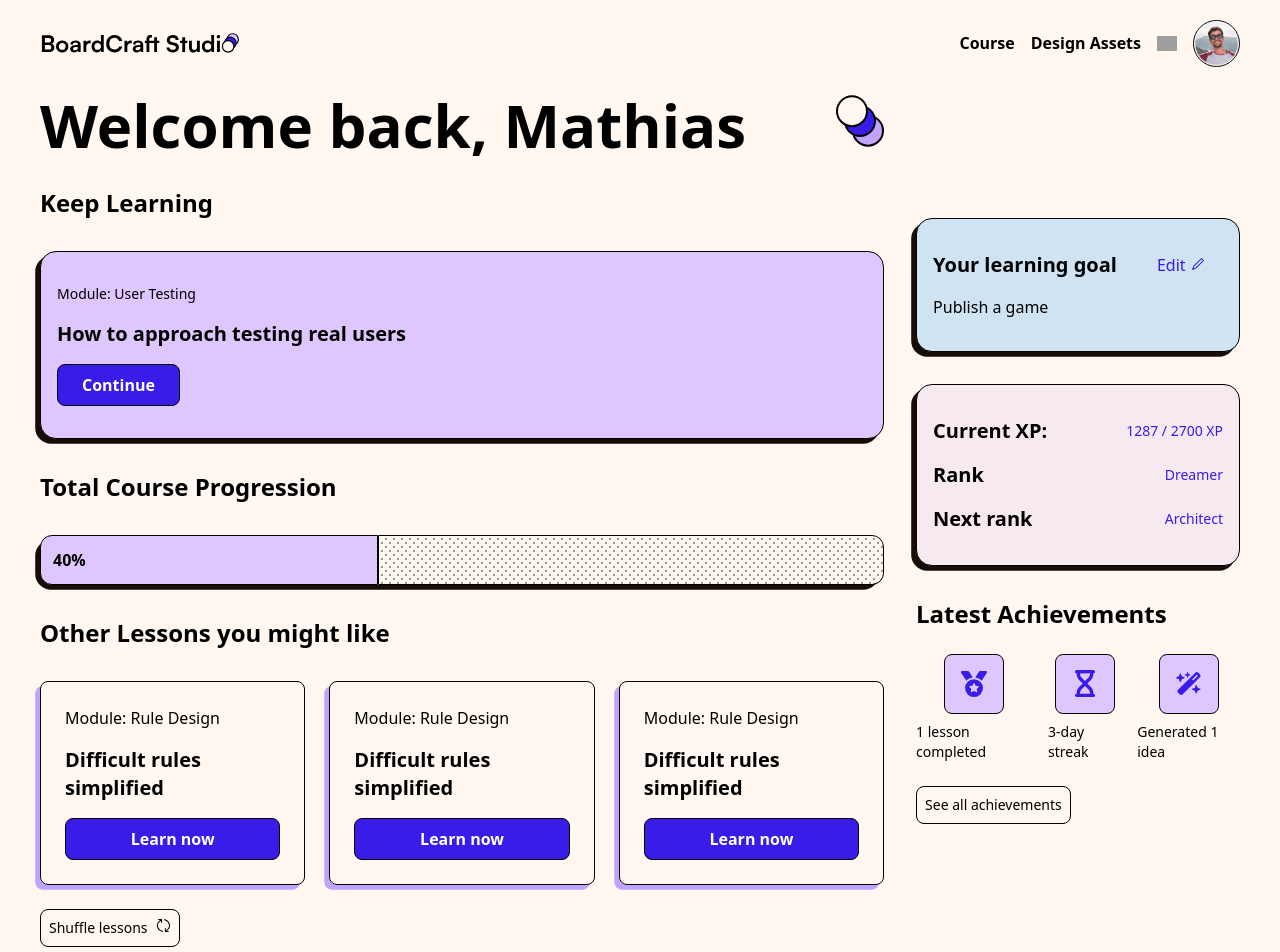
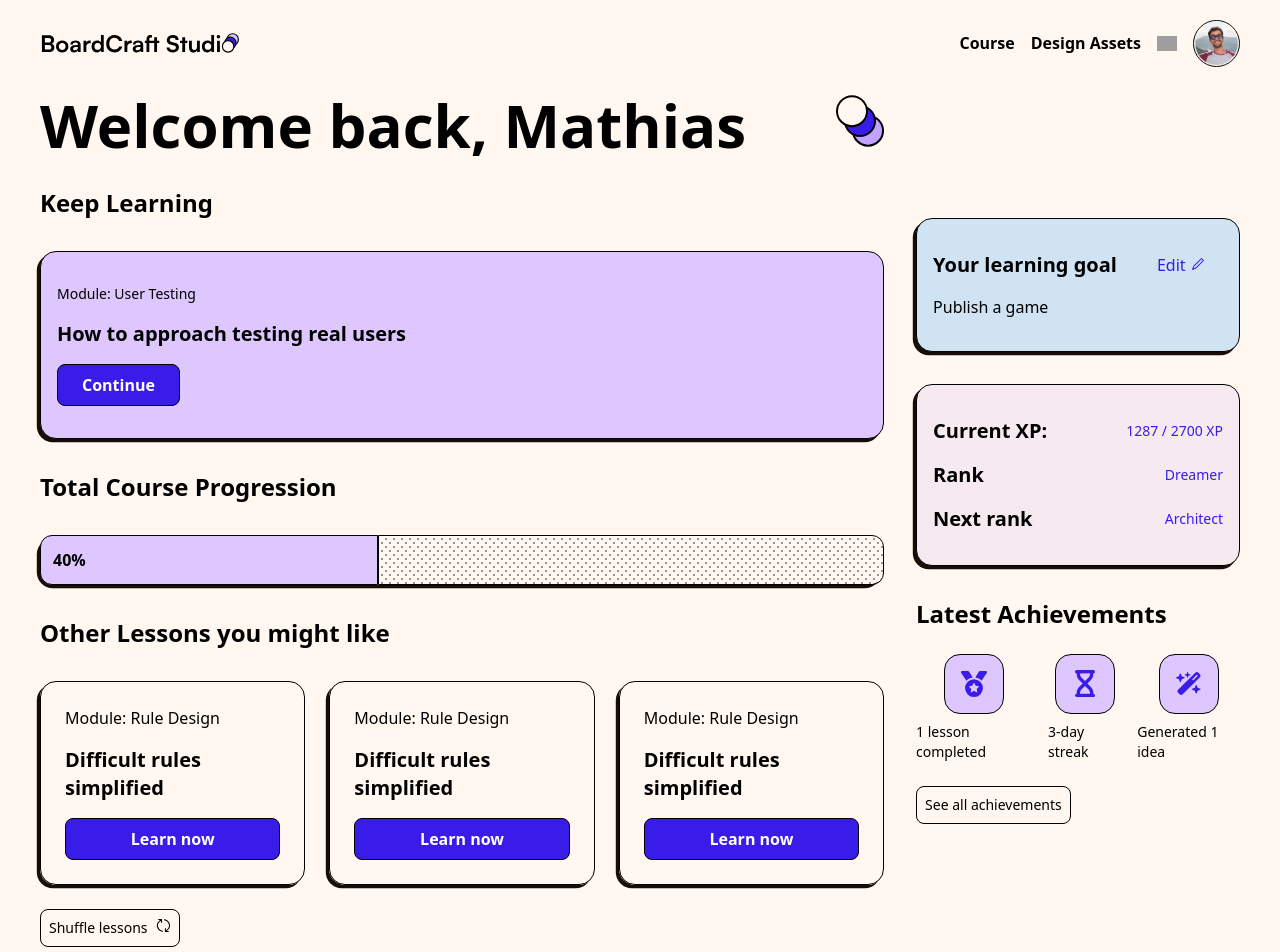
Before and after one commit to t-holmquist/learning-platform, a Next.js app: page /dashboard in a window 1280 px wide. Shown: the top 952 px of the page. Built offline with nearby package versions, Linux system fonts and the light colour scheme; grey boxes are pictures that could not be loaded.

Commit message:
update: adjusted dropshadow and other styling dashboard

```diff
--- a/app/globals.css
+++ b/app/globals.css
@@ -15,7 +15,7 @@
 
   --font-satoshi: satoshi, system-ui, sans-serif, "Apple Color Emoji", "Segoe UI Emoji", "Segoe UI Symbol", "Noto Color Emoji";
 
-  --shadow-primary: -0.3rem 0.3rem 0px #180D06;
+  --shadow-primary: -0.2rem 0.2rem 0px #180D06;
   --shadow-primaryRed: -0.3rem 0.3rem 0px #C1A3FF;
 
   --radius-large: 1rem;
--- a/components/ui/achievements.tsx
+++ b/components/ui/achievements.tsx
@@ -7,19 +7,19 @@ const Achievements = () => {
         <h2 className="font-bold text-2xl">Latest Achievements</h2>
         <div className="flex gap-4">
           <div className="flex flex-col items-center gap-2">
-            <div className="flex items-center justify-center h-15 w-15 p-4 bg-secondary border rounded-small">
+            <div className="flex items-center justify-center h-15 w-15 p-4 bg-secondary border rounded-large">
               <Image src={"/icons/medal.svg"} width={35} height={35} alt="achievement"/>
             </div>
             <p className="text-xs sm:text-sm">1 lesson completed</p>
           </div>
           <div className="flex flex-col items-center gap-2">
-            <div className="flex items-center justify-center h-15 w-15 p-4 bg-secondary border rounded-small">
+            <div className="flex items-center justify-center h-15 w-15 p-4 bg-secondary border rounded-large">
               <Image src={"/icons/hourglass.svg"} width={20} height={20} alt="achievement"/>
             </div>
             <p className="text-xs sm:text-sm">3-day streak</p>
           </div>
           <div className="flex flex-col items-center gap-2">
-            <div className="flex items-center justify-center h-15 w-15 p-4 bg-secondary border rounded-small">
+            <div className="flex items-center justify-center h-15 w-15 p-4 bg-secondary border rounded-large">
               <Image src={"/icons/wand.svg"} width={35} height={35} alt="achievement"/>
             </div>
             <p className="text-xs sm:text-sm">Generated 1 idea</p>
--- a/components/ui/mobileTabNav.tsx
+++ b/components/ui/mobileTabNav.tsx
@@ -14,7 +14,7 @@ const MobileTabNav = () => {
   return (
     // Mobile nav test
     <div className={`flex justify-center ${pathName == "/sign-in" && "hidden"} ${pathName == "/" && "hidden"} `}>
-        <div className="sm:hidden w-11/12 flex justify-between items-center fixed bottom-4 px-6 py-2  rounded-full bg-bg-red border">
+        <div className="sm:hidden w-11/12 flex justify-between items-center fixed bottom-4 px-6 py-3  rounded-full bg-bg-red border">
           <Link href={"/dashboard"}>
             <svg className={`${pathName == '/dashboard' && 'fill-primary'}`} width="35" height="35" viewBox="0 0 34 36" xmlns="http://www.w3.org/2000/svg">
             <path d="M33.875 34C33.875 34.4973 33.6775 34.9742 33.3258 35.3258C32.9742 35.6775 32.4973 35.875 32 35.875H2C1.50272 35.875 1.02581 35.6775 0.674175 35.3258C0.322544 34.9742 0.125 34.4973 0.125 34V14.2938C0.124802 14.008 0.189907 13.726 0.315343 13.4693C0.440778 13.2126 0.623225 12.9879 0.84875 12.8125L15.8487 1.14438C16.1779 0.88834 16.583 0.749329 17 0.749329C17.417 0.749329 17.8221 0.88834 18.1513 1.14438L33.1512 12.8125C33.3768 12.9879 33.5592 13.2126 33.6847 13.4693C33.8101 13.726 33.8752 14.008 33.875 14.2938V34ZM30.125 32.125V15.2088L17 5.00125L3.875 15.2088V32.125H30.125Z"/>
--- a/components/ui/recommendedLessons.tsx
+++ b/components/ui/recommendedLessons.tsx
@@ -28,21 +28,21 @@ const RecommendedLessons = () => {
             {/* Cards */}
             <motion.div
             variants={variants}
-            className="w-full sm:w-fit flex flex-col gap-4 p-6 justify-center border shadow-primaryRed rounded-small">
+            className="w-full sm:w-fit flex flex-col gap-4 p-6 justify-center border shadow-primary rounded-large">
                 <p>Module: Rule Design</p>
                 <h3 className='text-xl font-bold'>Difficult rules simplified</h3>
                 <Button title="Learn now"/>
             </motion.div>
             <motion.div
             variants={variants}
-            className="hidden sm:flex flex-col gap-4 p-6 justify-center border shadow-primaryRed rounded-small">
+            className="hidden sm:flex flex-col gap-4 p-6 justify-center border shadow-primary rounded-large">
                 <p>Module: Rule Design</p>
                 <h3 className='text-xl font-bold'>Difficult rules simplified</h3>
                 <Button title="Learn now"/>
             </motion.div>
             <motion.div
             variants={variants}
-            className="hidden sm:flex flex-col gap-4 p-6 justify-center border shadow-primaryRed rounded-small">
+            className="hidden sm:flex flex-col gap-4 p-6 justify-center border shadow-primary rounded-large">
                 <p>Module: Rule Design</p>
                 <h3 className='text-xl font-bold'>Difficult rules simplified</h3>
                 <Button title="Learn now"/>
```
